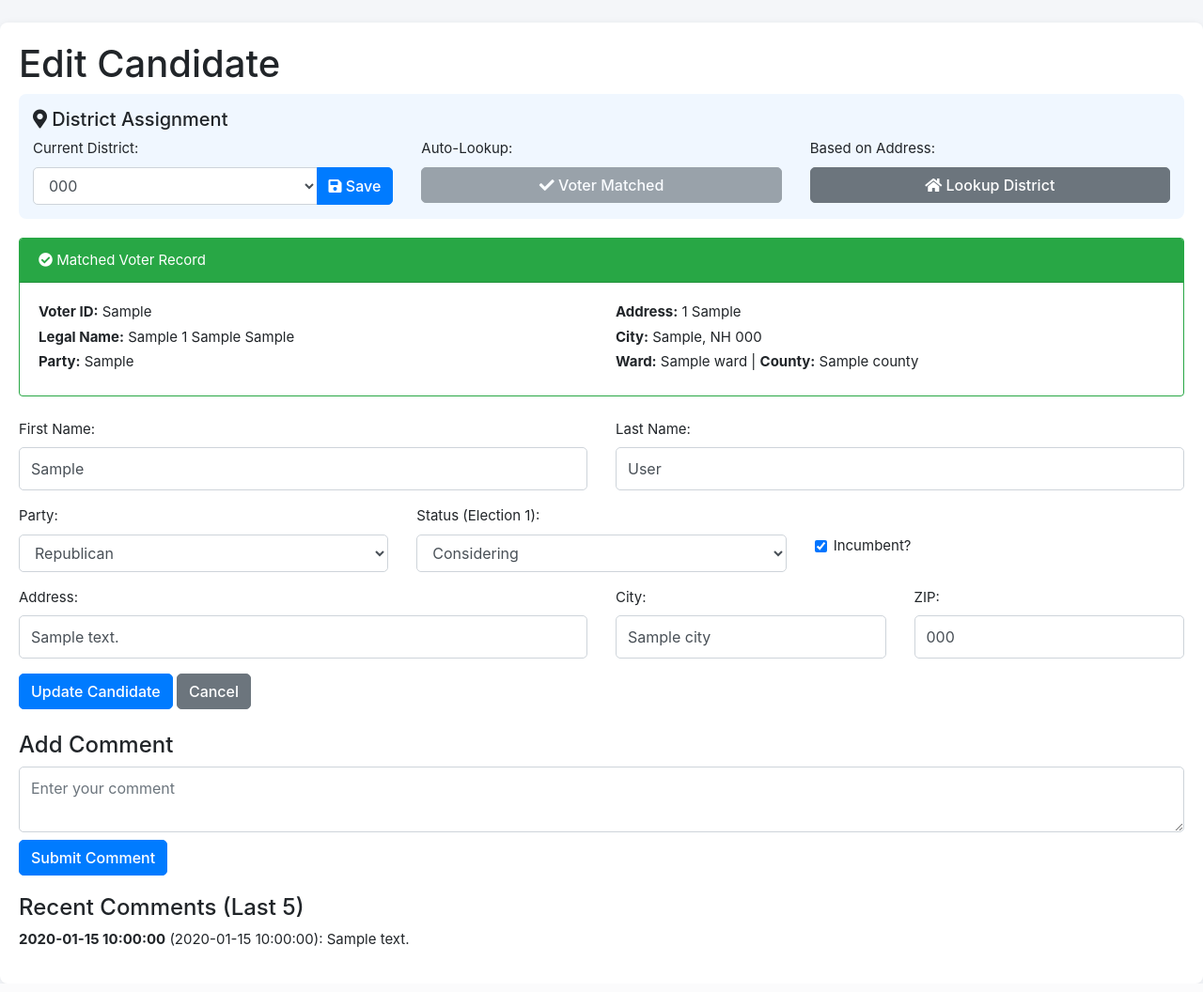
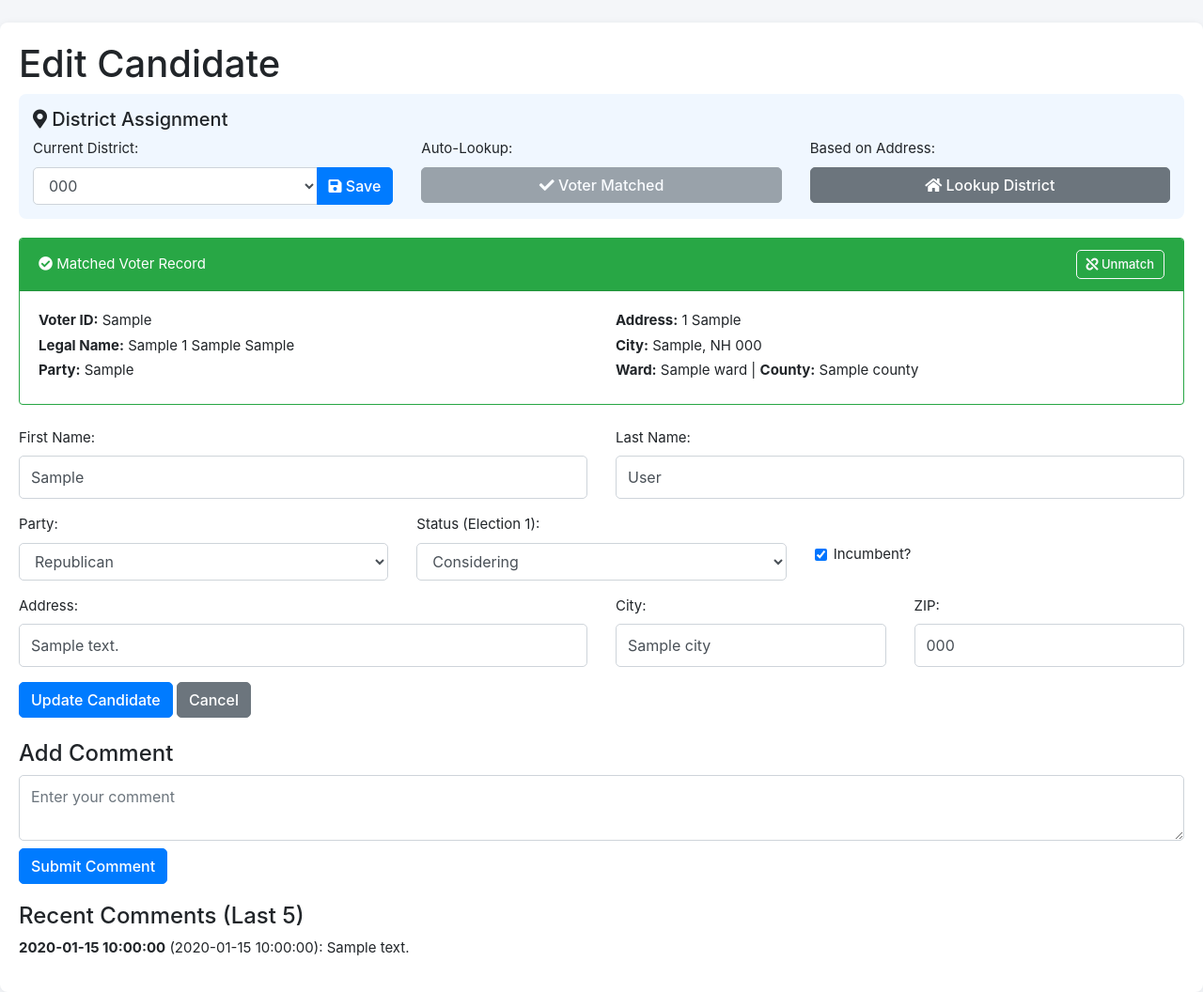
Before and after one commit to cmaidmentnh/nh-candidate-recruitment, a Flask app: page /edit_candidate/1/1 in a window 1280 px wide. Shown: the whole page at 94% size. Run offline with Flask 3, Linux system fonts and the light colour scheme; the visitor is signed in with stand-in values (Sample User, id 1); a database or web service that is not in the repository returns one stand-in record (values such as "Sample title"); some libraries are stand-ins or nearby versions.

Commit message:
Add better error handling for voter database lookups

```diff
--- a/app.py
+++ b/app.py
@@ -613,31 +613,38 @@ def edit_candidate(candidate_id, election_year):
             voter_id = voter_id_row[0] if voter_id_row else None
 
             if voter_id:
-                voter_conn = get_voter_db_connection()
-                if voter_conn:
-                    voter_cur = voter_conn.cursor()
-                    try:
-                        voter_cur.execute("""
-                            SELECT id_voter, nm_first, nm_mid, nm_last, nm_suff,
-                                   ad_num, ad_str1, ad_city, ad_zip5, ward, county, cd_party
-                            FROM statewidechecklist
-                            WHERE id_voter = %s
-                        """, (voter_id,))
-                        v = voter_cur.fetchone()
-                        if v:
-                            voter_info = {
-                                'voter_id': v[0],
-                                'name': f"{v[1]} {v[2] or ''} {v[3]} {v[4] or ''}".strip(),
-                                'address': f"{v[5] or ''} {v[6] or ''}".strip(),
-                                'city': v[7],
-                                'zip': v[8],
-                                'ward': v[9],
-                                'county': v[10],
-                                'party': v[11]
-                            }
-                    finally:
-                        voter_cur.close()
-                        release_voter_db_connection(voter_conn)
+                try:
+                    voter_conn = get_voter_db_connection()
+                    if voter_conn:
+                        voter_cur = voter_conn.cursor()
+                        try:
+                            voter_cur.execute("""
+                                SELECT id_voter, nm_first, nm_mid, nm_last, nm_suff,
+                                       ad_num, ad_str1, ad_city, ad_zip5, ward, county, cd_party
+                                FROM statewidechecklist
+                                WHERE id_voter = %s
+                            """, (voter_id,))
+                            v = voter_cur.fetchone()
+                            if v:
+                                voter_info = {
+                                    'voter_id': v[0],
+                                    'name': f"{v[1]} {v[2] or ''} {v[3]} {v[4] or ''}".strip(),
+                                    'address': f"{v[5] or ''} {v[6] or ''}".strip(),
+                                    'city': v[7],
+                                    'zip': v[8],
+                                    'ward': v[9],
+                                    'county': v[10],
+                                    'party': v[11]
+                                }
+                            else:
+                                logger.warning(f"Voter ID {voter_id} not found in voter database")
+                        finally:
+                            voter_cur.close()
+                            release_voter_db_connection(voter_conn)
+                    else:
+                        logger.warning(f"Could not connect to voter database for voter_id {voter_id}")
+                except Exception as e:
+                    logger.error(f"Error fetching voter info for voter_id {voter_id}: {e}")
 
             cur.execute("""
                 SELECT comment_id, comment_text, added_by, added_at
@@ -687,20 +694,21 @@ def edit_candidate(candidate_id, election_year):
             cur.close()
             release_db_connection(conn)
         return render_template("edit_candidate.html",
-                              candidate_id=candidate_id,
-                              election_year=election_year,
-                              first_name=first_name,
-                              last_name=last_name,
-                              party=party,
-                              incumbent=incumbent,
-                              status=status,
-                              district_code=district_code,
-                              address=address,
-                              city=city,
-                              zip=zip_code,
-                              districts=districts,
-                              comments=comments,
-                              voter_info=voter_info)
+                                candidate_id=candidate_id,
+                                election_year=election_year,
+                                first_name=first_name,
+                                last_name=last_name,
+                                party=party,
+                                incumbent=incumbent,
+                                status=status,
+                                district_code=district_code,
+                                address=address,
+                                city=city,
+                                zip=zip_code,
+                                districts=districts,
+                                comments=comments,
+                                voter_info=voter_info,
+                                voter_id_exists=bool(voter_id))
 
 @app.route('/copy_candidate_to_2026/<int:candidate_id>', methods=['POST'])
 @candidate_restricted
--- a/templates/edit_candidate.html
+++ b/templates/edit_candidate.html
@@ -83,10 +83,13 @@
         </div>
 
         <!-- Registered Voter Info (if matched) -->
-        {% if voter_info %}
+       {% if voter_info %}
         <div class="card mb-4 border-success">
-            <div class="card-header bg-success text-white">
-                <i class="fas fa-check-circle"></i> Matched Voter Record
+            <div class="card-header bg-success text-white d-flex justify-content-between align-items-center">
+                <span><i class="fas fa-check-circle"></i> Matched Voter Record</span>
+                <button type="button" class="btn btn-sm btn-outline-light" onclick="unmatchVoter()">
+                    <i class="fas fa-unlink"></i> Unmatch
+                </button>
             </div>
             <div class="card-body">
                 <div class="row">
@@ -104,8 +107,12 @@
             </div>
         </div>
         {% else %}
-        <div class="alert alert-warning mb-4">
-            <i class="fas fa-exclamation-triangle"></i> <strong>Not Matched:</strong> This candidate has not been matched to a voter record. Use "Find in Voter File" above to match.
+        <div class="alert alert-warning">
+            <i class="fas fa-exclamation-triangle"></i> <strong>Not Matched:</strong>
+            This candidate has not been matched to a voter record. Use "Find in Voter File" above to match.
+            {% if voter_id_exists %}
+            <br><small class="text-muted">(Voter ID exists but could not load details - try refreshing)</small>
+            {% endif %}
         </div>
         {% endif %}
 
```
